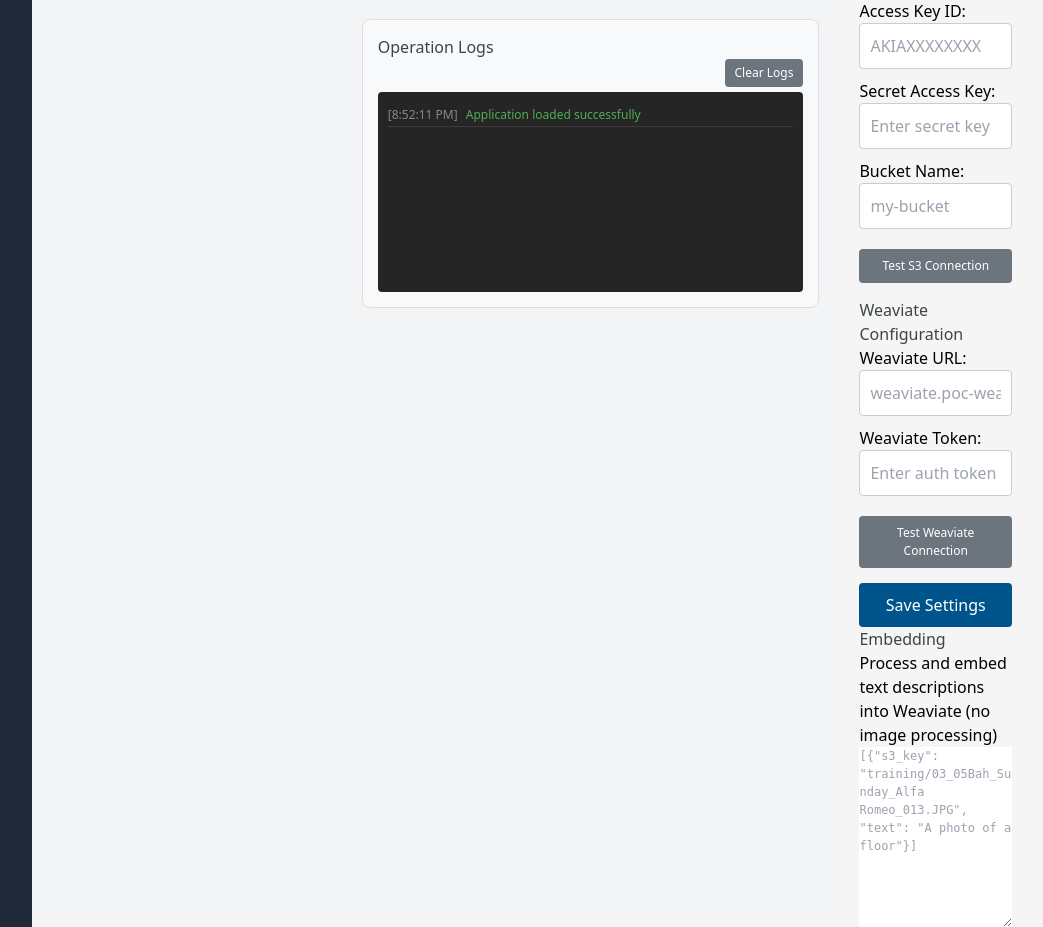
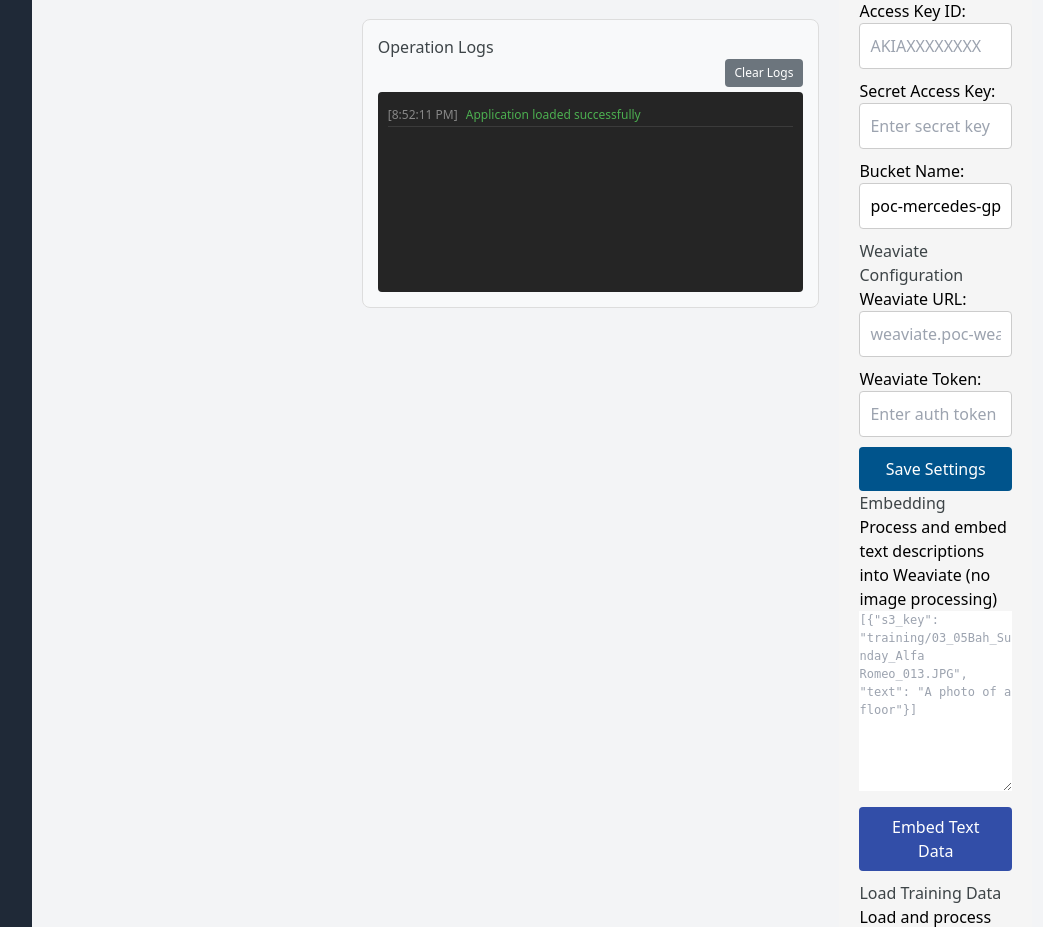
Before and after one commit to AlexanderOllman/Mercedes-Chat, a Flask app: page / in a window 1280 px wide. Shown: the part 255-1182 px from the top of the page, without its empty margins (224-1267 px from the left). Run offline with Flask 3, Linux system fonts and the light colour scheme; some libraries are stand-ins or nearby versions.

Commit message:
weaiate fix

```diff
--- a/app.py
+++ b/app.py
@@ -138,24 +138,38 @@ def initialize_weaviate_collection(client, collection_name="MercedesImageEmbeddi
 
     try:
         # Check if collection exists
+        logger.info(f"Checking if collection '{collection_name}' exists...")
         if client.collections.exists(collection_name):
-            logger.info(f"Collection {collection_name} already exists")
+            logger.info(f"Collection '{collection_name}' already exists")
             return client.collections.get(collection_name)
 
         # Create collection
-        client.collections.create(
-            name=collection_name,
-            properties=[
-                Property(name="s3_key", data_type=DataType.TEXT),
-                Property(name="text", data_type=DataType.TEXT),
-            ],
-            vectorizer_config=wc.Configure.Vectorizer.none(),
-        )
-
-        logger.info(f"Created collection {collection_name}")
-        return client.collections.get(collection_name)
+        logger.info(f"Creating new collection '{collection_name}'...")
+
+        try:
+            client.collections.create(
+                name=collection_name,
+                properties=[
+                    Property(name="s3_key", data_type=DataType.TEXT),
+                    Property(name="text", data_type=DataType.TEXT),
+                ],
+                vectorizer_config=wc.Configure.Vectorizer.none(),
+            )
+
+            logger.info(f"Successfully created collection '{collection_name}'")
+            return client.collections.get(collection_name)
+        except Exception as create_err:
+            logger.error(f"Failed to create collection: {str(create_err)}")
+            # Try to provide more specific error details
+            if "already exists" in str(create_err).lower():
+                logger.info("Collection appears to exist despite check failing. Trying to get it again...")
+                return client.collections.get(collection_name)
+            raise create_err
     except Exception as e:
         logger.error(f"Error initializing Weaviate collection: {str(e)}")
+        # Add more detailed error information
+        import traceback
+        logger.error(f"Detailed error: {traceback.format_exc()}")
         return None
 
 # S3 client function
@@ -253,24 +267,27 @@ def get_text_embedding(text):
 
 # Store embedding in Weaviate collection without using image
 def store_text_embedding_in_weaviate(collection, s3_key, text):
-    """Store text embedding in Weaviate collection"""
-    try:
-        logger.info(f"Generating embedding for s3_key: {s3_key}")
-        # Generate a text embedding
+    """Store a text embedding in Weaviate collection"""
+    try:
+        # Generate text embedding
+        logger.info(f"Generating embedding for text: {text[:50]}...")
         embedding = get_text_embedding(text)
 
-        logger.info(f"Storing embedding in Weaviate collection: {collection.name}")
-        collection.data.insert(
-            properties={
-                "s3_key": s3_key,
-                "text": text
-            },
-            vector=embedding.tolist()
-        )
-        logger.info(f"Successfully stored embedding for {s3_key}")
+        # Log the embedding process with detailed information
+        logger.info(f"Created embedding vector for '{s3_key}' with shape: {embedding.shape}")
+        logger.info(f"Vector stats - min: {embedding.min():.4f}, max: {embedding.max():.4f}, mean: {embedding.mean():.4f}")
+
+        # Store in Weaviate
+        collection.data.insert({
+            "s3_key": s3_key,
+            "text": text,
+            "vector": embedding.tolist()
+        })
+
+        logger.info(f"Successfully stored embedding for {s3_key} in Weaviate")
         return True
     except Exception as e:
-        logger.error(f"Error storing text embedding in Weaviate: {str(e)}")
+        logger.error(f"Error storing text embedding: {str(e)}")
         return False
 
 @app.route('/')
@@ -1175,10 +1192,13 @@ def perform_embedding(collection, json_data):
                 s3_key = item.get('s3_key', '')
                 text = item.get('text', '')
 
-                # Store the text embedding
+                # Log start of vector creation
+                vector_progress = f"[{i+1}/{len(json_data)}] Processing: '{s3_key}' - '{text[:30]}...' "
+                logger.info(vector_progress)
+
+                # Store the text embedding in Weaviate
                 success = store_text_embedding_in_weaviate(collection, s3_key, text)
 
-                # Update progress only if successful
                 if success:
                     embedding_status['completed'] += 1
                     logger.info(f"Embedded {embedding_status['completed']} of {embedding_status['total']}")
@@ -1505,7 +1525,7 @@ def load_training_data():
         s3_endpoint = data.get('s3_endpoint')
         aws_access_key_id = data.get('aws_access_key_id')
         aws_secret_access_key = data.get('aws_secret_access_key')
-        bucket_name = data.get('s3_bucket_name') or os.getenv('S3_BUCKET_NAME', 'default-bucket')
+        bucket_name = data.get('s3_bucket_name') or os.getenv('S3_BUCKET_NAME', 'poc-mercedes-gp')  # Default to poc-mercedes-gp
         file_path = data.get('file_path', 'training/training.json')  # Default path to training.json
         weaviate_url = data.get('weaviate_url')
         weaviate_token = data.get('weaviate_token')
@@ -1566,16 +1586,25 @@ def load_training_data():
                         logs.append(f"Skipping entry {i+1}: Missing s3_key or text")
                         continue
 
+                    # Log start of vector creation
+                    vector_progress = f"[{i+1}/{len(training_data)}] Processing: '{s3_key}' - '{text[:30]}...' "
+                    logs.append(vector_progress)
+                    logger.info(vector_progress)
+
                     # Store the text embedding in Weaviate
                     success = store_text_embedding_in_weaviate(collection, s3_key, text)
 
                     if success:
                         successful_entries += 1
-
-                    # Log progress for every 10 entries
+                        logs.append(f"✓ Successfully created vector #{i+1} for '{s3_key}'")
+                    else:
+                        logs.append(f"✗ Failed to create vector #{i+1} for '{s3_key}'")
+
+                    # Log progress for every 10 entries or specified intervals
                     if (i+1) % 10 == 0 or i == 0 or i == len(training_data) - 1:
-                        logger.info(f"Processed {i+1} of {len(training_data)} entries")
-                        logs.append(f"Processed {i+1} of {len(training_data)} entries")
+                        summary = f"Progress: {i+1}/{len(training_data)} entries processed ({(i+1)/len(training_data)*100:.1f}%)"
+                        logger.info(summary)
+                        logs.append(summary)
                 except Exception as e:
                     error_msg = f"Error processing entry {i+1}: {str(e)}"
                     logger.error(error_msg)
--- a/templates/index.html
+++ b/templates/index.html
@@ -406,13 +406,8 @@
 
                         <div>
                             <label for="s3BucketName">Bucket Name:</label>
-                            <input type="text" id="s3BucketName" placeholder="my-bucket">
+                            <input type="text" id="s3BucketName" placeholder="my-bucket" value="poc-mercedes-gp">
                         </div>
-
-                        <div class="test-connection-container">
-                            <button id="testS3Button" class="test-connection-button">Test S3 Connection</button>
-                        </div>
-                        <div id="s3ConnectionStatus" class="test-connection-status"></div>
 
                         <h4>Weaviate Configuration</h4>
                         <div>
@@ -424,11 +419,6 @@
                             <label for="weaviateToken">Weaviate Token:</label>
                             <input type="password" id="weaviateToken" placeholder="Enter auth token">
                         </div>
-
-                        <div class="test-connection-container">
-                            <button id="testWeaviateButton" class="test-connection-button">Test Weaviate Connection</button>
-                        </div>
-                        <div id="weaviateConnectionStatus" class="test-connection-status"></div>
 
                         <button id="saveSettingsButton" class="save-settings">Save Settings</button>
 
@@ -604,43 +594,125 @@
             button.disabled = true;
             button.textContent = 'Saving...';
             const statusDiv = document.getElementById('status');
-            statusDiv.textContent = 'Saving settings...';
+            statusDiv.textContent = 'Testing connections and saving settings...';
             statusDiv.className = 'status info';
             statusDiv.style.display = 'block';
 
-            logMessage('Saving settings to server...');
+            logMessage('Testing connections and saving settings...');
 
             try {
+                // Test S3 connection first
+                logMessage('Testing S3 connection...');
+                const s3Endpoint = document.getElementById('s3Endpoint').value;
+                const s3AccessKey = document.getElementById('s3AccessKey').value;
+                const s3SecretKey = document.getElementById('s3SecretKey').value;
+                const s3BucketName = document.getElementById('s3BucketName').value;
+
+                if (!s3BucketName) {
+                    logMessage('Error: S3 bucket name is required', 'error');
+                    statusDiv.textContent = 'Error: S3 bucket name is required';
+                    statusDiv.className = 'status error';
+                    button.disabled = false;
+                    button.textContent = 'Save Settings';
+                    return;
+                }
+
+                // Test S3 connection
+                const s3Response = await fetch('/api/test-s3-connection', {
+                    method: 'POST',
+                    headers: {
+                        'Content-Type': 'application/json',
+                    },
+                    body: JSON.stringify({
+                        s3_endpoint: s3Endpoint,
+                        aws_access_key_id: s3AccessKey,
+                        aws_secret_access_key: s3SecretKey,
+                        s3_bucket_name: s3BucketName
+                    })
+                });
+
+                const s3Data = await s3Response.json();
+
+                if (s3Data.logs) {
+                    processServerLogs(s3Data.logs);
+                }
+
+                if (!s3Data.success) {
+                    statusDiv.textContent = 'Error: S3 connection failed: ' + s3Data.error;
+                    statusDiv.className = 'status error';
+                    logMessage('S3 connection failed: ' + s3Data.error, 'error');
+                    button.disabled = false;
+                    button.textContent = 'Save Settings';
+                    return;
+                }
+
+                logMessage('S3 connection successful!', 'info');
+
+                // Now test Weaviate connection
+                logMessage('Testing Weaviate connection...');
+                const weaviateUrl = document.getElementById('weaviateUrl').value;
+                const weaviateToken = document.getElementById('weaviateToken').value;
+
+                const weaviateResponse = await fetch('/api/test-weaviate-connection', {
+                    method: 'POST',
+                    headers: {
+                        'Content-Type': 'application/json',
+                    },
+                    body: JSON.stringify({
+                        weaviate_url: weaviateUrl,
+                        weaviate_token: weaviateToken
+                    })
+                });
+
+                const weaviateData = await weaviateResponse.json();
+
+                if (weaviateData.logs) {
+                    processServerLogs(weaviateData.logs);
+                }
+
+                if (!weaviateData.success) {
+                    statusDiv.textContent = 'Error: Weaviate connection failed: ' + weaviateData.error;
+                    statusDiv.className = 'status error';
+                    logMessage('Weaviate connection failed: ' + weaviateData.error, 'error');
+                    button.disabled = false;
+                    button.textContent = 'Save Settings';
+                    return;
+                }
+
+                logMessage('Weaviate connection successful!', 'info');
+                logMessage('Both connections successful, saving settings...', 'info');
+
+                // Now save the settings
                 const response = await fetch('/api/update-settings', {
                     method: 'POST',
                     headers: {
                         'Content-Type': 'application/json',
                     },
                     body: JSON.stringify({
-                        s3_endpoint: document.getElementById('s3Endpoint').value,
-                        aws_access_key_id: document.getElementById('s3AccessKey').value,
-                        aws_secret_access_key: document.getElementById('s3SecretKey').value,
-                        s3_bucket_name: document.getElementById('s3BucketName').value,
-                        weaviate_url: document.getElementById('weaviateUrl').value,
-                        weaviate_token: document.getElementById('weaviateToken').value
+                        s3_endpoint: s3Endpoint,
+                        aws_access_key_id: s3AccessKey,
+                        aws_secret_access_key: s3SecretKey,
+                        s3_bucket_name: s3BucketName,
+                        weaviate_url: weaviateUrl,
+                        weaviate_token: weaviateToken
                     })
                 });
 
                 const data = await response.json();
 
                 if (data.success) {
-                    statusDiv.textContent = 'Settings saved successfully!';
+                    statusDiv.textContent = 'Connections tested and settings saved successfully!';
                     statusDiv.className = 'status success';
-                    logMessage('Settings saved successfully!', 'info');
+                    logMessage('Connections tested and settings saved successfully!', 'info');
                 } else {
                     statusDiv.textContent = 'Error: ' + data.error;
                     statusDiv.className = 'status error';
                     logMessage(`Error saving settings: ${data.error}`, 'error');
                 }
             } catch (error) {
-                statusDiv.textContent = 'Error saving settings: ' + error;
+                statusDiv.textContent = 'Error: ' + error;
                 statusDiv.className = 'status error';
-                logMessage(`Error saving settings: ${error}`, 'error');
+                logMessage(`Error during connection testing or saving: ${error}`, 'error');
             }
 
             button.disabled = false;
@@ -975,125 +1047,6 @@
 
         // Log initial app load
         logMessage('Application loaded successfully');
-
-        // Test S3 Connection functionality
-        document.getElementById('testS3Button').addEventListener('click', async function() {
-            const button = this;
-            button.disabled = true;
-            button.textContent = 'Testing...';
-
-            const statusDiv = document.getElementById('s3ConnectionStatus');
-            statusDiv.textContent = 'Testing S3 connection...';
-            statusDiv.className = 'test-connection-status info';
-
-            logMessage('Testing S3 connection...');
-
-            try {
-                const s3Endpoint = document.getElementById('s3Endpoint').value;
-                const s3AccessKey = document.getElementById('s3AccessKey').value;
-                const s3SecretKey = document.getElementById('s3SecretKey').value;
-                const s3BucketName = document.getElementById('s3BucketName').value;
-
-                if (!s3BucketName) {
-                    statusDiv.textContent = 'Error: Bucket name is required';
-                    statusDiv.className = 'test-connection-status error';
-                    logMessage('Error: Bucket name is required', 'error');
-                    button.disabled = false;
-                    button.textContent = 'Test S3 Connection';
-                    return;
-                }
-
-                const response = await fetch('/api/test-s3-connection', {
-                    method: 'POST',
-                    headers: {
-                        'Content-Type': 'application/json',
-                    },
-                    body: JSON.stringify({
-                        s3_endpoint: s3Endpoint,
-                        aws_access_key_id: s3AccessKey,
-                        aws_secret_access_key: s3SecretKey,
-                        s3_bucket_name: s3BucketName
-                    })
-                });
-
-                const data = await response.json();
-
-                // Process server logs if available
-                if (data.logs) {
-                    processServerLogs(data.logs);
-                }
-
-                if (data.success) {
-                    statusDiv.textContent = data.message;
-                    statusDiv.className = 'test-connection-status success';
-                    logMessage('S3 connection test successful!', 'info');
-                } else {
-                    statusDiv.textContent = 'Error: ' + data.error;
-                    statusDiv.className = 'test-connection-status error';
-                    logMessage('S3 connection test failed: ' + data.error, 'error');
-                }
-            } catch (error) {
-                statusDiv.textContent = 'Error testing connection: ' + error;
-                statusDiv.className = 'test-connection-status error';
-                logMessage('Error testing S3 connection: ' + error, 'error');
-            }
-
-            button.disabled = false;
-            button.textContent = 'Test S3 Connection';
-        });
-
-        // Test Weaviate Connection functionality
-        document.getElementById('testWeaviateButton').addEventListener('click', async function() {
-            const button = this;
-            button.disabled = true;
-            button.textContent = 'Testing...';
-
-            const statusDiv = document.getElementById('weaviateConnectionStatus');
-            statusDiv.textContent = 'Testing Weaviate connection...';
-            statusDiv.className = 'test-connection-status info';
-
-            logMessage('Testing Weaviate connection...');
-
-            try {
-                const weaviateUrl = document.getElementById('weaviateUrl').value;
-                const weaviateToken = document.getElementById('weaviateToken').value;
-
-                const response = await fetch('/api/test-weaviate-connection', {
-                    method: 'POST',
-                    headers: {
-                        'Content-Type': 'application/json',
-                    },
-                    body: JSON.stringify({
-                        weaviate_url: weaviateUrl,
-                        weaviate_token: weaviateToken
-                    })
-                });
-
-                const data = await response.json();
-
-                // Process server logs if available
-                if (data.logs) {
-                    processServerLogs(data.logs);
-                }
-
-                if (data.success) {
-                    statusDiv.textContent = data.message;
-                    statusDiv.className = 'test-connection-status success';
-                    logMessage('Weaviate connection test successful!', 'info');
-                } else {
-                    statusDiv.textContent = 'Error: ' + data.error;
-                    statusDiv.className = 'test-connection-status error';
-                    logMessage('Weaviate connection test failed: ' + data.error, 'error');
-                }
-            } catch (error) {
-                statusDiv.textContent = 'Error testing connection: ' + error;
-                statusDiv.className = 'test-connection-status error';
-                logMessage('Error testing Weaviate connection: ' + error, 'error');
-            }
-
-            button.disabled = false;
-            button.textContent = 'Test Weaviate Connection';
-        });
     </script>
 </body>
 </html>
```
